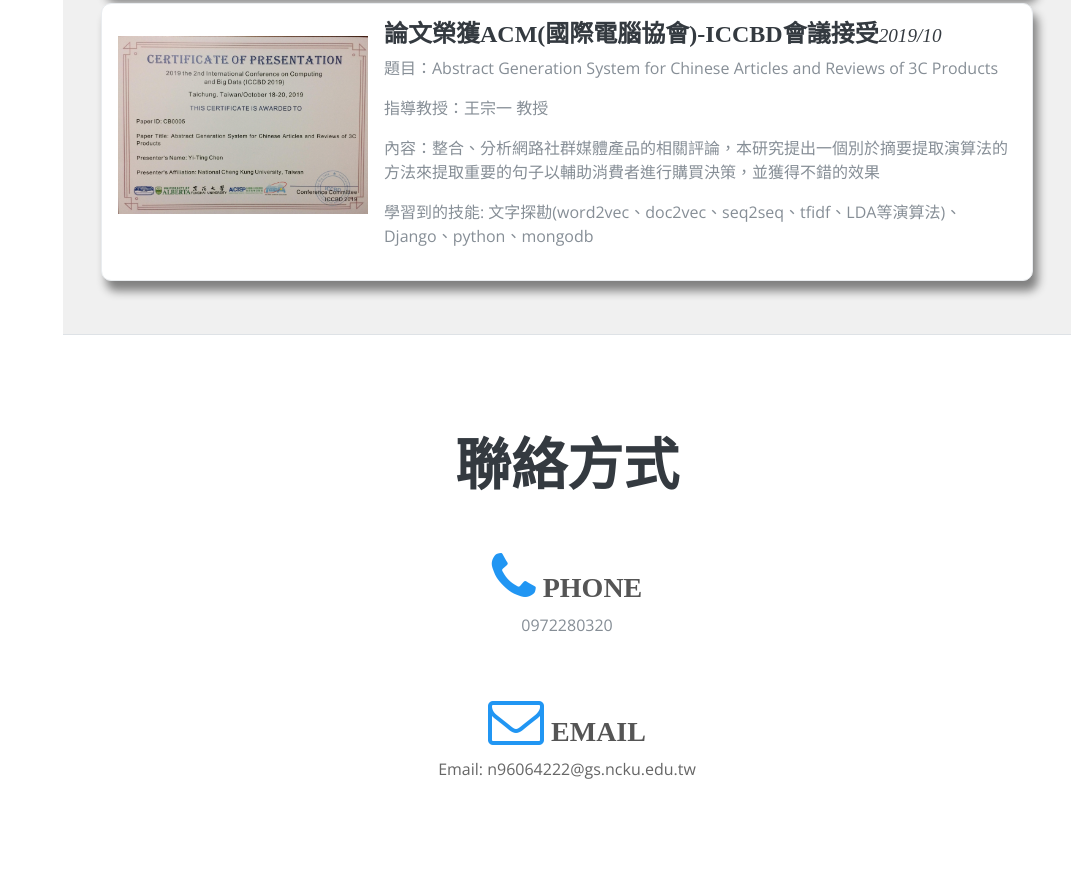
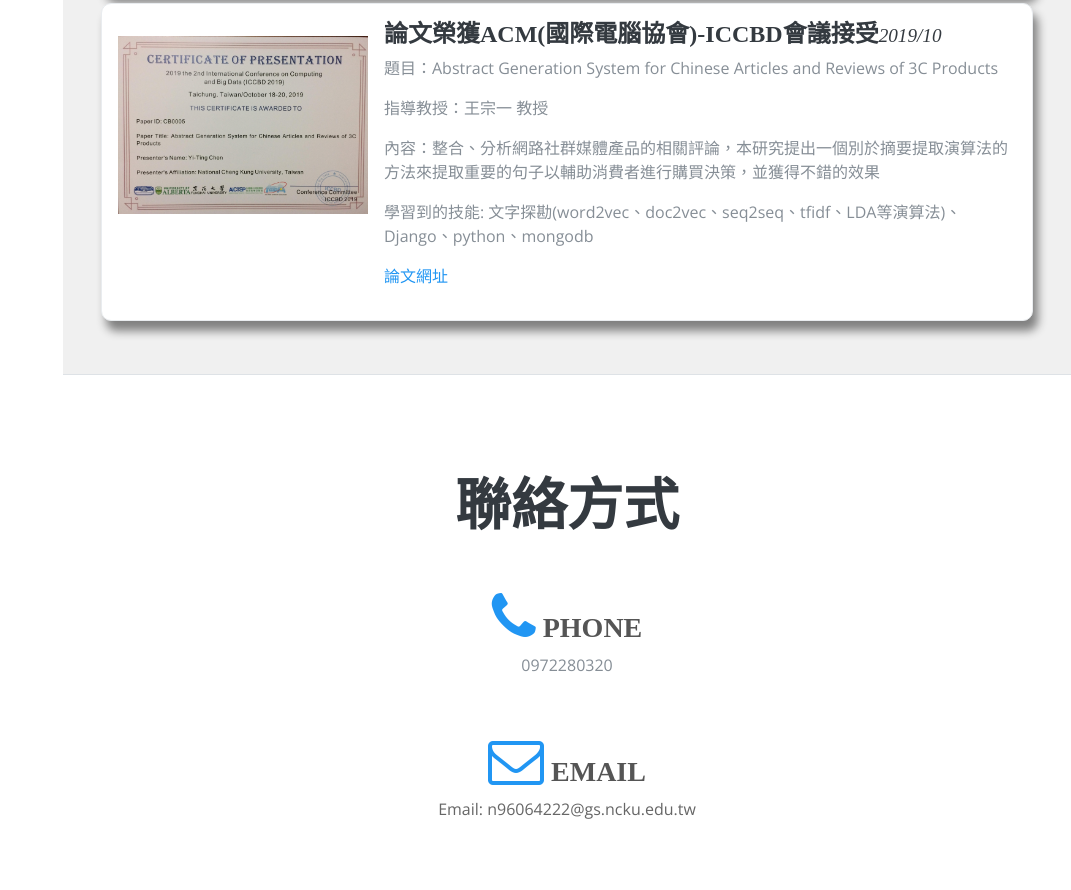
Before and after one commit to eating-chen/eating-chen.github.io, a plain HTML site: page et_personal/index.html in a window 1280 px wide. Shown: the part 3879-4769 px from the top of the page, without its empty margins (209-1280 px from the left). Drawn offline with nearby package versions, Linux system fonts and the light colour scheme; a web font is replaced by a local one.

Commit message:
Update index.html

```diff
--- a/et_personal/index.html
+++ b/et_personal/index.html
@@ -196,6 +196,7 @@
                   <p>指導教授：王宗一 教授</p>
                   <p>內容：整合、分析網路社群媒體產品的相關評論，本研究提出一個別於摘要提取演算法的方法來提取重要的句子以輔助消費者進行購買決策，並獲得不錯的效果</p>
                   <p>學習到的技能: 文字探勘(word2vec、doc2vec、seq2seq、tfidf、LDA等演算法)、Django、python、mongodb</p>
+                  <p><a href='https://dl.acm.org/doi/10.1145/3366650.3366654'>論文網址</a></p>
                 </div>
               </div>
               <!--<div class="award">
```
